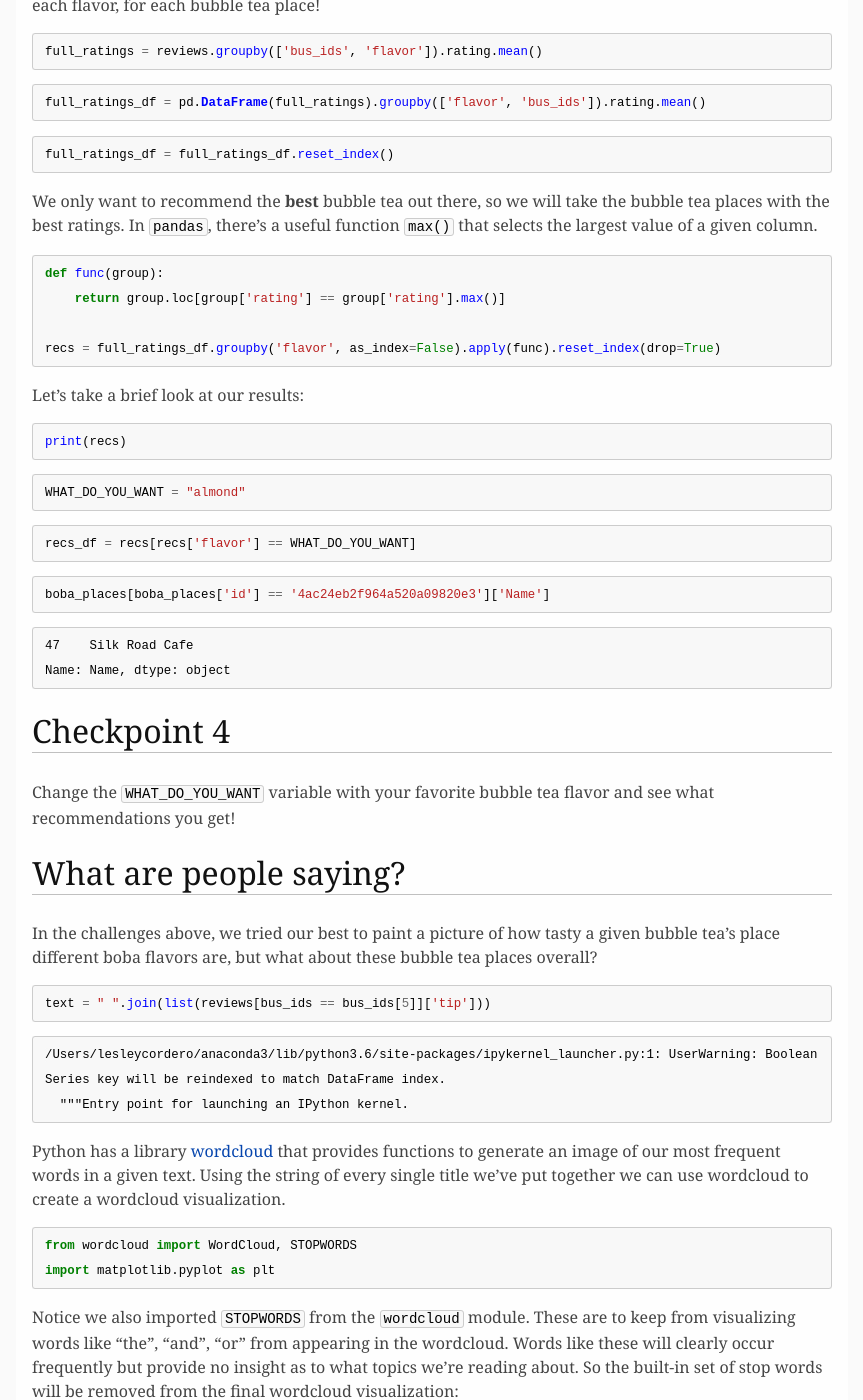
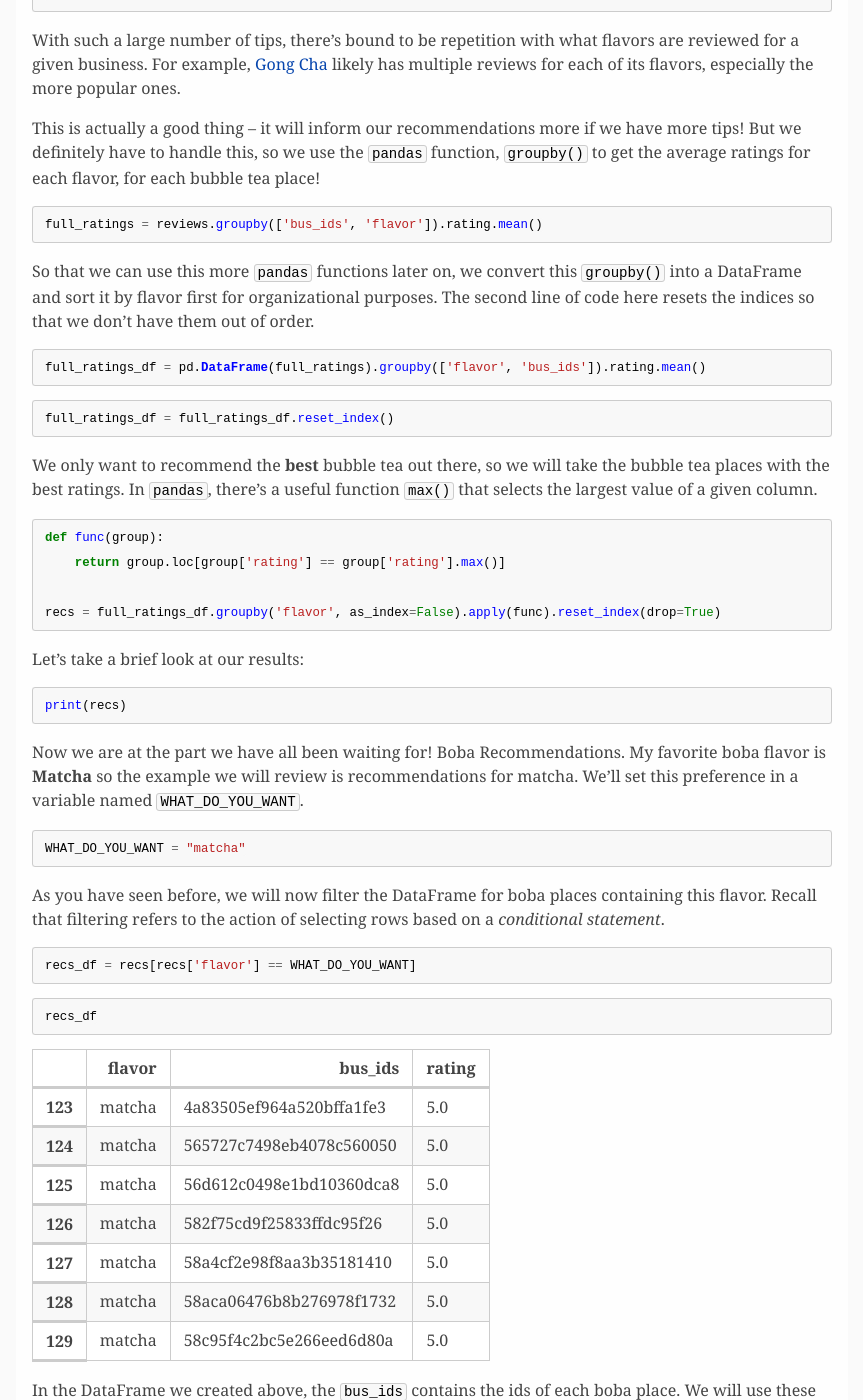
Before and after one commit to adicu/learn.devfe.st, a Jekyll site: the page built from datascience/index.md, in a window 1280 px wide and 1400 px high, scrolled down 17453 px. Shown: the whole window, without its empty margins (208-1071 px from the left). Built offline with Jekyll 4.4.1, drawn with Linux system fonts in a browser that asks for light colours; some of the changed text lies outside the part shown.

Commit message:
Update data science track (#3)

````diff
--- a/datascience/index.md
+++ b/datascience/index.md
@@ -2,8 +2,9 @@
 layout: curriculum
 title: Data Science Track
 tagline: Learn to make meaningful observations about data sets using Python.
-source: "https://github.com/adicu/devfest-data-science"
+source: "https://github.com/adicu/data-science"
 ---
+
 
 # Getting Started
 
@@ -14,43 +15,42 @@
 
 ## What do I need to get started?
 
-But before we even get started, we have to set our environment up. This guide was written in Python 3.6. If you haven't already, download [Python](https://www.python.org/downloads/) and [Pip](https://pip.pypa.io/en/stable/installing/). Next, you’ll need to install several packages that we’ll use throughout this tutorial on the command line in our project directory:
+But before we even get started, we have to set our environment up. This guide was written in Python 3.6. If you haven't already, download [Python](https://www.python.org/downloads/) and [Pip](https://pip.pypa.io/en/stable/installing/). Once you have Python and Pip installed, clone [this repo](https://github.com/adicu/data-science) using Git as follows:
 
 ```
-sudo pip3 install googlemaps==2.4.6
-pip3 install geocoder==1.22.4
-pip3 install geojsonio==0.0.3
-pip3 install pandas==0.20.1
-pip3 install geocoder==1.22.4
-pip3 install geopandas==0.2.1
-pip3 install foursquare==1!2016.9.12
-pip3 install sklearn==0.0
-pip3 install Shapely==1.5.17.post1
+git clone https://github.com/adicu/data-science
 ```
 
-We'll be using the Google Maps and [Foursquare](https://developer.foursquare.com/docs/api/getting-started) APIs, so make sure to generate your API keys. Since we’ll be working with Python throughout, using the [Jupyter Notebook](http://jupyter.readthedocs.io/en/latest/install.html) is the best way to get the most out of this tutorial. Once you have your notebook up and running, you can download all the data for this post from [GitHub](https://github.com/adicu/devfest-data-science). Make sure you have the data in the same directory as your notebook and then we’re good to go!
+
+Next, you'll need to install several packages that we'll use throughout this tutorial on the command line in our project directory:
+
+```
+pip install -r requirements.txt
+```
+
+We'll be using the [Google Maps](https://developers.google.com/maps/documentation/geocoding/get-api-key) and [Foursquare](https://developer.foursquare.com/docs/api/getting-started) APIs, so make sure to generate your API keys. Since we'll be working with Python throughout, using the [Jupyter Notebook](http://jupyter.readthedocs.io/en/latest/install.html) is the best way to get the most out of this tutorial. Once you have your notebook up and running, you can download all the data for this post from [GitHub](https://github.com/adicu/devfest-data-science). Make sure you have the data in the same directory as your notebook and then we're good to go!
 
 
 ## A Quick Note on Jupyter
 
-For those of you who are unfamiliar with Jupyter notebooks, I’ve provided a brief review of which functions will be particularly useful to move along with this tutorial.
+For those of you who are unfamiliar with Jupyter notebooks, I've provided a brief review of which functions will be particularly useful to move along with this tutorial.
 
-In the image below, you’ll see three buttons labeled 1-3 that will be important for you to get a grasp of -- the save button (1), add cell button (2), and run cell button (3).
+In the image below, you'll see three buttons labeled 1-3 that will be important for you to get a grasp of -- the save button (1), add cell button (2), and run cell button (3).
 
 ![ alt text](https://www.twilio.com/blog/wp-content/uploads/2017/09/qwigKpOsph32AcwRNBGAPyPf885eso4nSOungzHEaJ5cZceEH6R9AwN9ZQi1UX2K4DWK2NvvQYA5napOIz-pcfg6YzdCqSNGQUPv9bR1poJ6Pd3nUrToZ1DP3wRHZhiE_DbFbLsz.png)
 
-The first button is the button you’ll use to **save your work** as you go along (1). Feel free to choose when to save your work.
+The first button is the button you'll use to **save your work** as you go along (1). Feel free to choose when to save your work.
 
-Next, we have the **“add cell”** button (2). Cells are blocks of code that you can run together. These are the building blocks of jupyter notebook because it provides the option of running code incrementally without having to to run all your code at once.  Throughout this tutorial, you’ll see lines of code blocked off -- each one should correspond to a cell.
+Next, we have the **"add cell"** button (2). Cells are blocks of code that you can run together. These are the building blocks of jupyter notebook because it provides the option of running code incrementally without having to to run all your code at once.  Throughout this tutorial, you'll see lines of code blocked off -- each one should correspond to a cell.
 
-Lastly, there’s the **“run cell”** button (3). Jupyter Notebook doesn’t automatically run it your code for you; you have to tell it when by clicking this button. As with add button, once you’ve written each block of code in this tutorial onto your cell, you should then run it to see the output (if any). If any output is expected, note that it will also be shown in this tutorial so you know what to expect. _Make sure to run your code as you go along because many blocks of code in this tutorial rely on previous cells._
+Lastly, there's the **"run cell"** button (3). Jupyter Notebook doesn't automatically run it your code for you; you have to tell it when by clicking this button. As with add button, once you've written each block of code in this tutorial onto your cell, you should then run it to see the output (if any). If any output is expected, note that it will also be shown in this tutorial so you know what to expect. _Make sure to run your code as you go along because many blocks of code in this tutorial rely on previous cells._
 
 
 
 ```python
-google_cli = 'AIzaSyAFK7MZydv-3IXIsf8JIX4Z8QxHqti7TcQ'
-fs_id = 'OZ4GERXJVNPFGXB0VXMYQCBH35GK33C403BIFDV4DNKQXHCW'
-fs_secret = 'M0DOJQ4NS125UCTKPRMXBYULHMRLHSZZ31RE2OUTKY33SPNM'
+google_cli = 'your-key'
+fs_id = 'your-key'
+fs_secret = 'your-key'
 ```
 
 # Background
@@ -79,9 +79,9 @@
 
 ## Visualizing Maps
 
-Anything in which location makes an impact on analysis or can be represented by location is likely going to be a geospatial problem. With different computational tools, we can create beautiful and meaningful visualizations that tell us about how location affects a given trend. To show this, we’ll use the python module `geojsonio` to visualize data across the United States.
+Anything in which location makes an impact on analysis or can be represented by location is likely going to be a geospatial problem. With different computational tools, we can create beautiful and meaningful visualizations that tell us about how location affects a given trend. To show this, we'll use the python module `geojsonio` to visualize data across the United States.
 
-Data typically comes in the form of a few fundamental data types: strings, floats, integers, and booleans. Geospatial data, however, uses a different set of data types for its analyses. Using the `shapely` module, we’ll review what these different data types look like.
+Data typically comes in the form of a few fundamental data types: strings, floats, integers, and booleans. Geospatial data, however, uses a different set of data types for its analyses. Using the `shapely` module, we'll review what these different data types look like.
 
 `shapely` has a class called `geometry` that contains different geometric objects. Using this module we'll import the needed data types:
 
@@ -121,7 +121,7 @@
     <class 'shapely.geometry.point.Point'>
 
 
-Next we have a **Polygon**, which is a two-dimensional surface that’s stored as a sequence of points that define the exterior. Because a polygon is composed of multiple points, the `shapely` polygon object takes a list of tuples as a parameter.
+Next we have a **Polygon**, which is a two-dimensional surface that's stored as a sequence of points that define the exterior. Because a polygon is composed of multiple points, the `shapely` polygon object takes a list of tuples as a parameter.
 
 
 ```python
@@ -227,7 +227,7 @@
 
 
 
-    <[OK] Google - Geocode [Alfred Lerner Hall, 2920 Broadway, New York, NY 10027, USA]>
+    <[OK] Google - Geocode [11 Waverly Pl, New York, NY 10003, USA]>
 
 
 
@@ -431,7 +430,13 @@
 boba.visualize()
 ```
 
+The map should have opened up in a new tab in your browser. You can use this map to embed on a website or in a GitHub gist, as shown [here](https://gist.github.com/lesley2958/b10774fa2e3903ee078b8619d8c14be5). The combination of these modules we used makes for a fast and easy way of creating map visualizations.
+
 ## Checkpoint 1
+
+Using `geojsonio` and GitHub Gists, create a GitHub Gist of the visualization on your own account!
+
+**Hint**: To do this, you will need to interact with the interface that popped up earlier.
 
 # Boba Recommendations
 
@@ -566,11 +571,11 @@
 
 We have all the reviews for each of the bubble tea places in New York City, but no way of actually deciding which to recommend. We _could_ look through them, one-by-one, and figure out which places are good, but that takes way too much time. To avoid that tedious process, we'll figure out that task using sentiment analysis.
 
-Sentiment analysis uses computational tools to determine the emotional tone behind words. Python has a bunch of handy libraries for statistics and machine learning so in this post we’ll use Scikit-learn to learn how to add sentiment analysis to our applications. This isn’t a new concept. There are thousands of labeled datasets out there, labels varying from simple positive and negative to more complex systems that determine how positive or negative is a given text.
+Sentiment analysis uses computational tools to determine the emotional tone behind words. Python has a bunch of handy libraries for statistics and machine learning so in this post we'll use Scikit-learn to learn how to add sentiment analysis to our applications. This isn't a new concept. There are thousands of labeled datasets out there, labels varying from simple positive and negative to more complex systems that determine how positive or negative is a given text.
 
-In this tutorial we’ll use a pre-labeled dataset consisting of Amazon Reviews that are given a rating between 1-5. Using this data, we’ll build a model that assigns a food review a value of 1-5 with `sklearn`.
+In this tutorial we'll use a pre-labeled dataset consisting of Amazon Reviews that are given a rating between 1-5. Using this data, we'll build a model that assigns a food review a value of 1-5 with `sklearn`.
 
-`sklearn` is a Python module with built-in machine learning algorithms. In this tutorial, we’ll specifically use the Logistic Regression model, which is a linear model commonly used for classification.
+`sklearn` is a Python module with built-in machine learning algorithms. In this tutorial, we'll specifically use the Logistic Regression model, which is a linear model commonly used for classification.
 
 Using the file we created in part 1, `boba_final.csv` we'll pull the tips for each venue using the Foursquare API. Since we taked it as a csv file, we can use pandas once again to read in the data as a DataFrame. To use the foursquare API in Python, you'll need to call `foursquare.Foursquare()` with your API keys to connect to the client.
 
@@ -585,7 +590,7 @@
 from sklearn.feature_extraction.text import TfidfVectorizer
 ```
 
-Next we'll import the data we’ll be working with. Each row in the csv file refers to a review. As we have done in past exercises, we will use `pandas` to read in the file. From there, we will select the two relevant columns for the classifier we will built soon. Below, you'll see two lists: one for the reviews and one for the ratings of 1-5. We chose this format so that we can check how accurate the model we build is. To do this, we test the classifier on unlabeled data since feeding in the labels, which you can think of as the “answers”, would be “cheating”.
+Next we'll import the data we'll be working with. Each row in the csv file refers to a review. As we have done in past exercises, we will use `pandas` to read in the file. From there, we will select the two relevant columns for the classifier we will built soon. Below, you'll see two lists: one for the reviews and one for the ratings of 1-5. We chose this format so that we can check how accurate the model we build is. To do this, we test the classifier on unlabeled data since feeding in the labels, which you can think of as the "answers", would be "cheating".
 
 
 ```python
@@ -594,7 +599,7 @@
 data_labels = list(test_data['Score'])
 ```
 
-Next, we initialize a sckit-learn vector with the CountVectorizer class. Because the data could be in any format, we’ll set lowercase to False and exclude common words such as “the” or “and”. This vectorizer will transform our data into vectors of features. In this case, we use a CountVector, which means that our features are counts of the words that occur in our dataset. Once the CountVectorizer class is initialized, we fit it onto the data above and convert it to an array for easy usage.
+Next, we initialize a sckit-learn vector with the CountVectorizer class. Because the data could be in any format, we'll set lowercase to False and exclude common words such as "the" or "and". This vectorizer will transform our data into vectors of features. In this case, we use a CountVector, which means that our features are counts of the words that occur in our dataset. Once the CountVectorizer class is initialized, we fit it onto the data above and convert it to an array for easy usage.
 
 
 ```python
@@ -609,7 +614,7 @@
 features_nd = features.toarray()
 ```
 
-As a final step, we’ll split the training data to get an evaluation set through Scikit-learn’s built-in cross_validation function. All we need to do is provide the data and assign a training percentage (in this case, 90%).
+As a final step, we'll split the training data to get an evaluation set through Scikit-learn's built-in cross_validation function. All we need to do is provide the data and assign a training percentage (in this case, 90%).
 
 
 ```python
@@ -628,7 +633,7 @@
 
 ## Linear Classifier
 
-We can now build the classifier for this dataset. As mentioned before, we’ll be using the LogisticRegression class from Scikit-learn, so we start there:
+We can now build the classifier for this dataset. As mentioned before, we'll be using the LogisticRegression class from Scikit-learn, so we start there:
 
 
 ```python
@@ -636,7 +641,7 @@
 log_model = LogisticRegression()
 ```
 
-Once the model is initialized, we have to train it to our specific dataset, so we use Scikit-learn’s fit method to do so. This is where our machine learning classifier actually learns the underlying functions that produce our results.
+Once the model is initialized, we have to train it to our specific dataset, so we use Scikit-learn's fit method to do so. This is where our machine learning classifier actually learns the underlying functions that produce our results.
 
 
 ```python
@@ -652,9 +657,9 @@
 
 ## Accuracy
 
-Now just for our own fun, let’s take a look at some of the classifications our model makes. We’ll choose a random set of tweets from our test data and then call our model on each. Your output may be different, but here’s the random set that my code generated:
+Now just for our own fun, let's take a look at some of the classifications our model makes. We'll choose a random set of tweets from our test data and then call our model on each. Your output may be different, but here's the random set that my code generated:
 
-Just glancing over the examples above, it’s pretty obvious there are some misclassifications. But we want to do more than just ‘eyeball’ the data, so let’s use Scikit-learn to calculate an accuracy score.
+Just glancing over the examples above, it's pretty obvious there are some misclassifications. But we want to do more than just 'eyeball' the data, so let's use Scikit-learn to calculate an accuracy score.
 
 After all, how can we trust a machine learning algorithm if we have no idea how it performs? This is why we left some of the dataset for testing purposes. In Scikit-learn, there is a function called sklearn.metrics.accuracy_score which calculates what percentage of tweets are classified correctly. Using this, we see that this model has an accuracy of about 61%.
 
@@ -667,7 +672,7 @@
     0.699
 
 
-70% is better than randomly guessing (20% random guessing), but still fairly prone to error. With that said, we pulled this classifier together with fewer than 20 lines of code. Even though we don’t have the best results, `sckit-learn` provided us with a solid model that we can improve on if we change some of the parameters we saw throughout this post. For example, maybe the model needs less training data? Maybe we should have selected 80% of the data for training instead of 90%? Maybe we should have cleaned the data by checking for misspellings or taking out special characters.
+70% is better than randomly guessing (20% random guessing), but still fairly prone to error. With that said, we pulled this classifier together with fewer than 20 lines of code. Even though we don't have the best results, `sckit-learn` provided us with a solid model that we can improve on if we change some of the parameters we saw throughout this post. For example, maybe the model needs less training data? Maybe we should have selected 80% of the data for training instead of 90%? Maybe we should have cleaned the data by checking for misspellings or taking out special characters.
 
 
 ## Checkpoint 2
@@ -765,6 +770,8 @@
 full_ratings = reviews.groupby(['bus_ids', 'flavor']).rating.mean()
 ```
 
+So that we can use this more `pandas` functions later on, we convert this `groupby()` into a DataFrame and sort it by flavor first for organizational purposes. The second line of code here resets the indices so that we don't have them out of order.
+
 
 ```python
 full_ratings_df = pd.DataFrame(full_ratings).groupby(['flavor', 'bus_ids']).rating.mean()
@@ -792,10 +799,14 @@
 print(recs)
 ```
 
+Now we are at the part we have all been waiting for! Boba Recommendations. My favorite boba flavor is **Matcha** so the example we will review is recommendations for matcha. We'll set this preference in a variable named `WHAT_DO_YOU_WANT`.
+
 
 ```python
-WHAT_DO_YOU_WANT = "almond"
+WHAT_DO_YOU_WANT = "matcha"
 ```
+
+As you have seen before, we will now filter the DataFrame for boba places containing this flavor. Recall that filtering refers to the action of selecting rows based on a _conditional statement_.
 
 
 ```python
@@ -804,16 +815,85 @@
 
 
 ```python
-boba_places[boba_places['id'] == '4ac24eb2f964a520a09820e3']['Name']
+recs_df
 ```
 
 
 
 
-    47    Silk Road Cafe
-    Name: Name, dtype: object
+<div>
+<style>
+    .dataframe thead tr:only-child th {
+        text-align: right;
+    }
+
+    .dataframe thead th {
+        text-align: left;
+    }
+
+    .dataframe tbody tr th {
+        vertical-align: top;
+    }
+</style>
+<table border="1" class="dataframe">
+  <thead>
+    <tr style="text-align: right;">
+      <th></th>
+      <th>flavor</th>
+      <th>bus_ids</th>
+      <th>rating</th>
+    </tr>
+  </thead>
+  <tbody>
+    <tr>
+      <th>123</th>
+      <td>matcha</td>
+      <td>4a83505ef964a520bffa1fe3</td>
+      <td>5.0</td>
+    </tr>
+    <tr>
+      <th>124</th>
+      <td>matcha</td>
+      <td>565727c7498eb4078c560050</td>
+      <td>5.0</td>
+    </tr>
+    <tr>
+      <th>125</th>
+      <td>matcha</td>
+      <td>56d612c0498e1bd10360dca8</td>
+      <td>5.0</td>
+    </tr>
+    <tr>
+      <th>126</th>
+      <td>matcha</td>
+      <td>582f75cd9f25833ffdc95f26</td>
+      <td>5.0</td>
+    </tr>
+    <tr>
+      <th>127</th>
+      <td>matcha</td>
+      <td>58a4cf2e98f8aa3b35181410</td>
+      <td>5.0</td>
+    </tr>
+    <tr>
+      <th>128</th>
+      <td>matcha</td>
+      <td>58aca06476b8b276978f1732</td>
+      <td>5.0</td>
+    </tr>
+    <tr>
+      <th>129</th>
+      <td>matcha</td>
+      <td>58c95f4c2bc5e266eed6d80a</td>
+      <td>5.0</td>
+    </tr>
+  </tbody>
+</table>
+</div>
 
 
+
+In the DataFrame we created above, the `bus_ids` contains the ids of each boba place. We will use these business ids to print out the bubble tea places I should try!
 
 ## Checkpoint 4
 
@@ -834,7 +914,7 @@
       """Entry point for launching an IPython kernel.
 
 
-Python has a library [wordcloud](https://github.com/amueller/word_cloud) that provides functions to generate an image of our most frequent words in a given text. Using the string of every single title we’ve put together we can use wordcloud to create a wordcloud visualization.
+Python has a library [wordcloud](https://github.com/amueller/word_cloud) that provides functions to generate an image of our most frequent words in a given text. Using the string of every single title we've put together we can use wordcloud to create a wordcloud visualization.
 
 
 ```python
@@ -842,14 +922,14 @@
 import matplotlib.pyplot as plt
 ```
 
-Notice we also imported `STOPWORDS` from the `wordcloud` module. These are to keep from visualizing words like “the”, “and”, “or” from appearing in the wordcloud. Words like these will clearly occur frequently but provide no insight as to what topics we’re reading about. So the built-in set of stop words will be removed from the final wordcloud visualization:
+Notice we also imported `STOPWORDS` from the `wordcloud` module. These are to keep from visualizing words like "the", "and", "or" from appearing in the wordcloud. Words like these will clearly occur frequently but provide no insight as to what topics we're reading about. So the built-in set of stop words will be removed from the final wordcloud visualization:
 
 
 ```python
 stopwords = set(list(STOPWORDS) + boba_flavors + ["boba", "tea"])
 ```
 
-This might be hard to believe but now we can initialize the wordcloud object! This object is what represents the image we’ll use [matplotlib](https://matplotlib.org/) to output.
+This might be hard to believe but now we can initialize the wordcloud object! This object is what represents the image we'll use [matplotlib](https://matplotlib.org/) to output.
 
 
 ```python
@@ -870,7 +950,7 @@
 
 
 
-And finally we invoke matplotlib to display our image. For this example we won’t do any special customization but in case you’re interested in how to go about doing this [check the documentation](https://matplotlib.org/).
+And finally we invoke matplotlib to display our image. For this example we won't do any special customization but in case you're interested in how to go about doing this [check the documentation](https://matplotlib.org/).
 
 
 ```python
@@ -880,13 +960,27 @@
 ```
 
 
-![png](output_123_0.png)
+![png](output_129_0.png)
 
+
+## Checkpoint 5
+
+Some of the words that appear in the wordcloud are not very informative. For example, `latte` and `milk` do not really tell us more other than this boba place likely offers both. Manipulate the code so that we get a more representative visualization.
+
+And that's a wrap! Over the past sections, you have reviewed a variety topics to help complete this boba themed challenge.
+
+Let's quickly summarize what you learned:
+
+- How to use pandas and numpy in the context of a data science problem
+- Geospatial Mapping with geojsonio & shapely
+- How to use APIs through Google Maps & Foursquare
+- Sentiment Analysis with sklearn
+- Data Visualizations with WordCloud
 
 ### Acknowledgments
 
 Curriculum Writer Lead: [Lesley Cordero](https://www.columbia.edu/~lc2958)<br>
-Curriculum Reviewers: [Andrew Aday](), [Alan Du]()
+Curriculum Reviewers: Andrew Aday
 
 A lot of this content was created originally for [Twilio's Blog](twilio.com/blog) and has been changed for the purposes of a curriculum that fits well together.
 
````
Also changed, not shown: other parts of datascience/index.md (+5 -6 lines), datascience/output_115_0.png (deleted), datascience/output_129_0.png (renamed from datascience/output_123_0.png).
